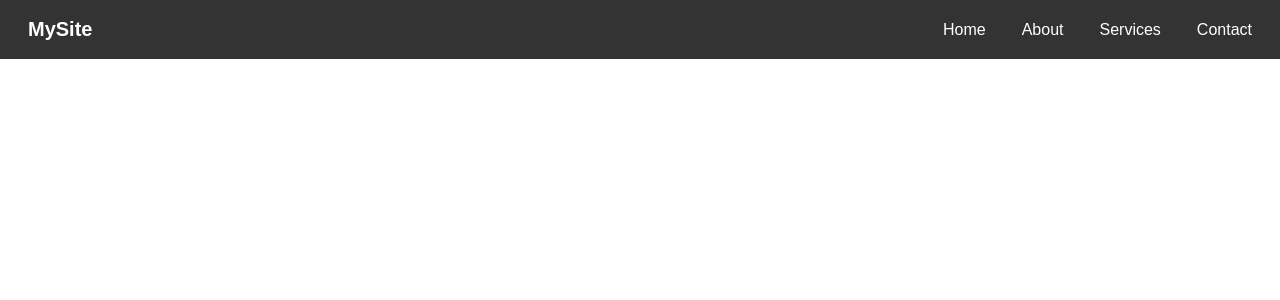
After one commit to TAI-Slow-Run/slow-run-projekti, a PHP site: page /test.php in a window 1280 px wide. The commit adds this page. Shown: the top 300 px of the page. Run offline with PHP 8.4, Linux system fonts and the light colour scheme.

Commit message:
Burger menu

```diff
--- a/contact_submit.php
+++ b/contact_submit.php
@@ -1,5 +1,5 @@
 <?php
-include("./databaseTools/connection.php");
+include("./databaseTools/connectionLibrary.php");
 $data = getData();
 
 if(anyNull(true, $data)) {
--- /dev/null
+++ b/header.js
@@ -0,0 +1,4 @@
+document.getElementById("hamburger").addEventListener("click", () => {
+    const menu = document.getElementById("list_menu");
+    menu.classList.toggle("active");
+});
--- a/header.php
+++ b/header.php
@@ -3,10 +3,12 @@
   <div class="container">
     <a href="./" class="brand">SLOW RUN</a>
     <nav class="main-nav" aria-label="Päävalikko">
-      <ul>
+      <ul id = "list_menu">
         <li><a href="./news.php"    class="nav-link">UUTISET</a></li>
         <li><a href="./contact.php" class="nav-link">YHTEYS</a></li>
       </ul>
     </nav>
+    <i class="uil uil-bars hamburger" id="hamburger"></i>
   </div>
 </header>
+<script src = "header.js"></script>
--- /dev/null
+++ b/test.php
@@ -0,0 +1,116 @@
+<!DOCTYPE html>
+<html lang="en">
+<head>
+<meta charset="UTF-8">
+<meta name="viewport" content="width=device-width, initial-scale=1.0">
+<title>Left-Aligned Dropdown Hamburger Menu</title>
+<link rel="stylesheet" href="https://unicons.iconscout.com/release/v4.0.0/css/solid.css">
+<style>
+  body {
+    margin: 0;
+    font-family: Arial, sans-serif;
+  }
+
+  /* Navbar styling */
+  .navbar {
+    display: flex;
+    justify-content: space-between;
+    align-items: center;
+    background-color: #333;
+    padding: 10px 20px;
+    position: relative;
+  }
+
+  .navbar .logo {
+    color: white;
+    font-size: 20px;
+    font-weight: bold;
+    text-decoration: none;
+  }
+
+  .navbar ul {
+    list-style: none;
+    display: flex;
+    margin: 0;
+    padding: 0;
+    transition: max-height 0.3s ease;
+  }
+
+  .navbar li {
+    margin-left: 20px;
+  }
+
+  .navbar a {
+    color: white;
+    text-decoration: none;
+    padding: 8px;
+    display: block;
+  }
+
+  .navbar a:hover {
+    background-color: #555;
+    border-radius: 4px;
+  }
+
+  /* Hamburger icon */
+  .hamburger {
+    display: none;
+    font-size: 24px;
+    color: white;
+    cursor: pointer;
+  }
+
+  /* Responsive dropdown for small screens */
+  @media (max-width: 768px) {
+    .navbar ul {
+      flex-direction: column;   /* stack items vertically */
+      max-height: 0;             /* hide menu */
+      overflow: hidden;          /* prevent overflow */
+      width: 100%;               /* full width */
+      background-color: #333;
+    }
+
+    .navbar ul.active {
+      max-height: 500px;         /* show menu */
+    }
+
+    .navbar li {
+      margin: 0;                 /* remove default margin */
+      text-align: left;          /* left-align text */
+    }
+
+    .navbar li a {
+      padding: 12px 20px;        /* bigger clickable area */
+      border-bottom: 1px solid #444; /* optional separator */
+    }
+
+    .hamburger {
+      display: block;            /* show hamburger icon */
+    }
+  }
+</style>
+</head>
+<body>
+
+<nav class="navbar">
+  <a href="#" class="logo">MySite</a>
+  <ul id="menu">
+    <li><a href="#">Home</a></li>
+    <li><a href="#">About</a></li>
+    <li><a href="#">Services</a></li>
+    <li><a href="#">Contact</a></li>
+  </ul>
+  <i class="uis uis-bars hamburger" id="hamburger"></i>
+</nav>
+
+<script>
+  const hamburger = document.getElementById('hamburger');
+  const menu = document.getElementById('menu');
+
+  hamburger.addEventListener('click', () => {
+    menu.classList.toggle('active'); // toggle dropdown
+  });
+</script>
+
+</body>
+</html>
```
Also changed, not shown: css/style.css (+35 -0 lines), databaseTools/connectionLibrary.php (+11 -5 lines).
